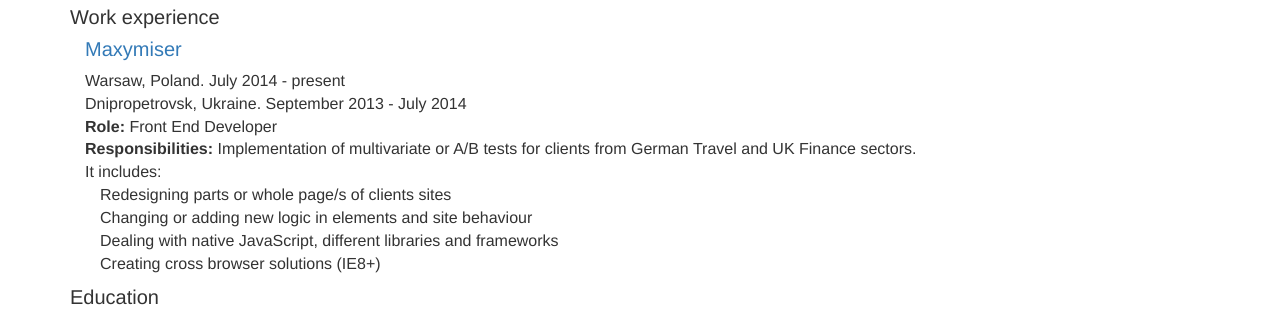
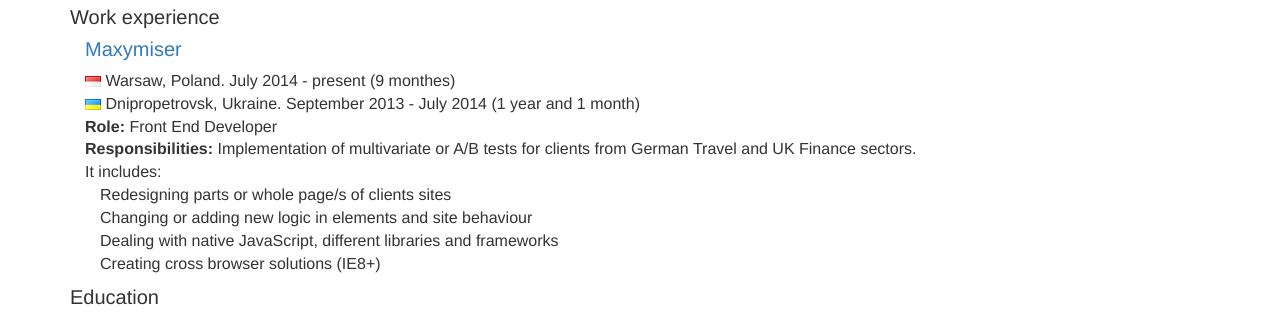
Before and after one commit to Reshetnyak/reshetnyak.github.io, a plain HTML site: page index.html in a window 1280 px wide. Shown: the part 435-750 px from the top of the page. Drawn offline with Linux system fonts and the light colour scheme.

Commit message:
added flags and calculating working time period

```diff
--- a/index.html
+++ b/index.html
@@ -114,8 +114,14 @@
 				<ul class="experience-container">
 					<li>
 						<h3><a href="http://maxymiser.com" target="_blank">Maxymiser</a></h3>
-						<p>Warsaw, Poland. July 2014 - present</p>
-						<p>Dnipropetrovsk, Ukraine. September 2013 - July 2014</p>
+						<p>
+							<img src="img/poland_flag.png" alt="poland's flag" class="flag">
+							<span>Warsaw, Poland. July 2014 - present (<span id="time"></span>)</span>
+						</p>
+						<p>
+							<img src="img/ukraine_flag.png" alt="ukraine's flag" class="flag">
+							<span>Dnipropetrovsk, Ukraine. September 2013 - July 2014 (1 year and 1 month)</span>
+						</p>
 					</li>
 					<li>
 						<span><strong>Role:</strong> Front End Developer</span>
@@ -160,7 +166,16 @@
 			</section>
 		</article>
 	</main>
+	<footer></footer>
+	<script>
+		;(function(){
+			var spanToFill = document.querySelector('#time'),
+				startDate = new Date('25 July 2014').getTime(),
+				endDate = new Date().getTime(),
+				delta = parseInt( (endDate - startDate) / 1000 / 60 / 60 / 24 / 30, 10);
 
-	<footer></footer>
+			spanToFill.innerHTML = delta + ' monthes';
+		}());
+	</script>
 </body>
 </html>
```
Also changed, not shown: img/poland_flag.png (added), img/ukraine_flag.png (added).
